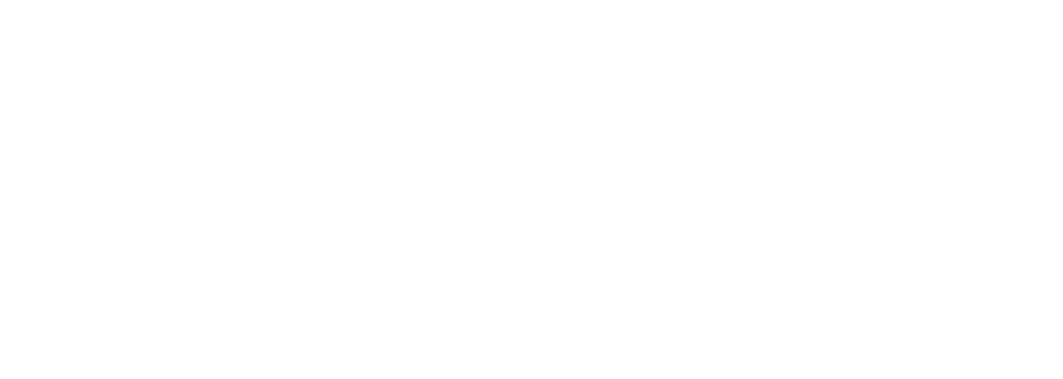
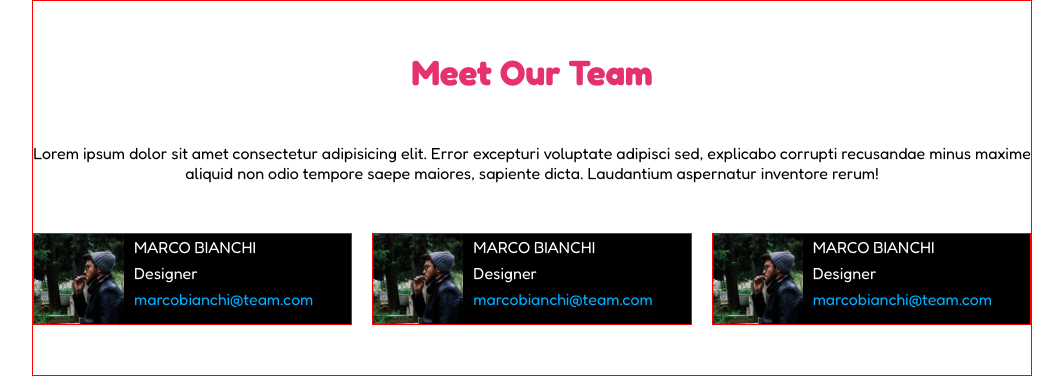
Before and after one commit to Ste79ITA/html-css-float-cards, a plain HTML site: page index.html in a window 1280 px wide. Shown: the whole page, without its empty margins (108-1171 px from the left). Drawn offline with Linux system fonts and the light colour scheme.

Commit message:
ADD Title text and first row

```diff
--- a/CSS/style.css
+++ b/CSS/style.css
@@ -0,0 +1,79 @@
+* {
+    margin: 0;
+    padding: 0;
+    box-sizing: border-box;
+}
+
+html {
+    font-family: Fredoka;
+}
+
+section {
+    max-width: 100%;
+}
+
+p {
+padding: 50px 0px;
+}
+
+.container {
+    margin: 0 auto;
+    text-align: center;
+    max-width: 1000px;
+        padding: 50px 0px;
+}
+
+.page__title {
+    color: rgb(229, 49, 112);
+    font-weight: bolder;
+    font-size: 35px;
+}
+
+/* CARDS */
+
+.cards {
+    text-align: left;
+    background-color: black;
+    float: left;
+    width: calc((100% - 40px) / 3);
+    margin-right: 20px;
+}
+
+.cards:last-child {
+    margin-right: 0px;
+}
+
+.cards > div {
+    color: white;
+    padding: 3px;
+}
+
+.cards > div:first-child {
+font-weight: bold;
+padding-top: 5px;
+color: red;
+}
+
+.cards > div:last-child {
+color: rgb(0, 174, 255);
+}
+
+.clearfix::after {
+    content: " ";
+    display: table;
+    clear: both;
+
+}
+.card__image {
+    float: left;
+    width: 100px;
+    padding-right: 10px;
+}
+
+
+
+/* DEBUG */
+
+.debug {
+    border: 1px solid red;
+}
--- a/index.html
+++ b/index.html
@@ -4,9 +4,44 @@
     <meta charset="UTF-8">
     <meta name="viewport" content="width=device-width, initial-scale=1.0">
     <title>Float Cards</title>
+    <link rel="preconnect" href="https://fonts.googleapis.com">
+    <link rel="preconnect" href="https://fonts.gstatic.com" crossorigin>
+    <link href="https://fonts.googleapis.com/css2?family=Fredoka:wght@300;400;700&display=swap" rel="stylesheet">
     <link rel="stylesheet" href="./CSS/style.css">
 </head>
 <body>
 
+    <section>
+
+        <div class="container debug">
+            <div class="page__title">Meet Our Team</div>
+            <p class="page__text">Lorem ipsum dolor sit amet consectetur adipisicing elit. Error excepturi voluptate adipisci sed, explicabo corrupti recusandae minus maxime aliquid non odio tempore saepe maiores, sapiente dicta. Laudantium aspernatur inventore rerum!
+            </p>
+
+            <div class="clearfix">
+                <div class="cards debug">
+                    <img class="card__image" src="./img/male1.png" alt="">
+                    <div>MARCO BIANCHI</div>
+                    <div>Designer</div>
+                    <div>marcobianchi@team.com</div>
+                </div>
+                <div class="cards debug">
+                    <img class="card__image" src="./img/male1.png" alt="">
+                    <div>MARCO BIANCHI</div>
+                    <div>Designer</div>
+                    <div>marcobianchi@team.com</div>
+                </div>
+                <div class="cards debug">
+                    <img class="card__image" src="./img/male1.png" alt="">
+                    <div>MARCO BIANCHI</div>
+                    <div>Designer</div>
+                    <div>marcobianchi@team.com</div>
+                </div>
+
+            </div>
+        </div>
+    </section>
+
+
 </body>
 </html>
```
Also changed, not shown: img/female1.png (renamed from img/img/female1.png), img/female2.png (renamed from img/img/female2.png), img/female3.png (renamed from img/img/female3.png), img/male1.png (renamed from img/img/male1.png), img/male2.png (renamed from img/img/male2.png), img/male3.png (renamed from img/img/male3.png).
